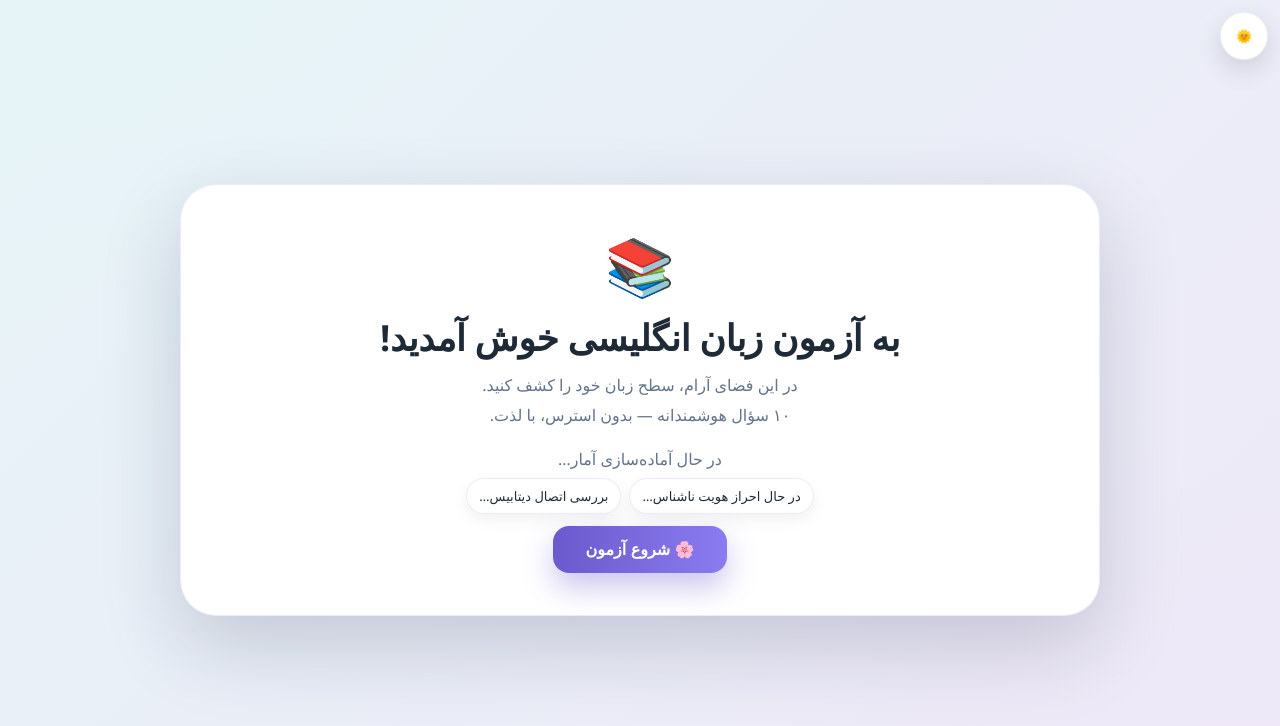
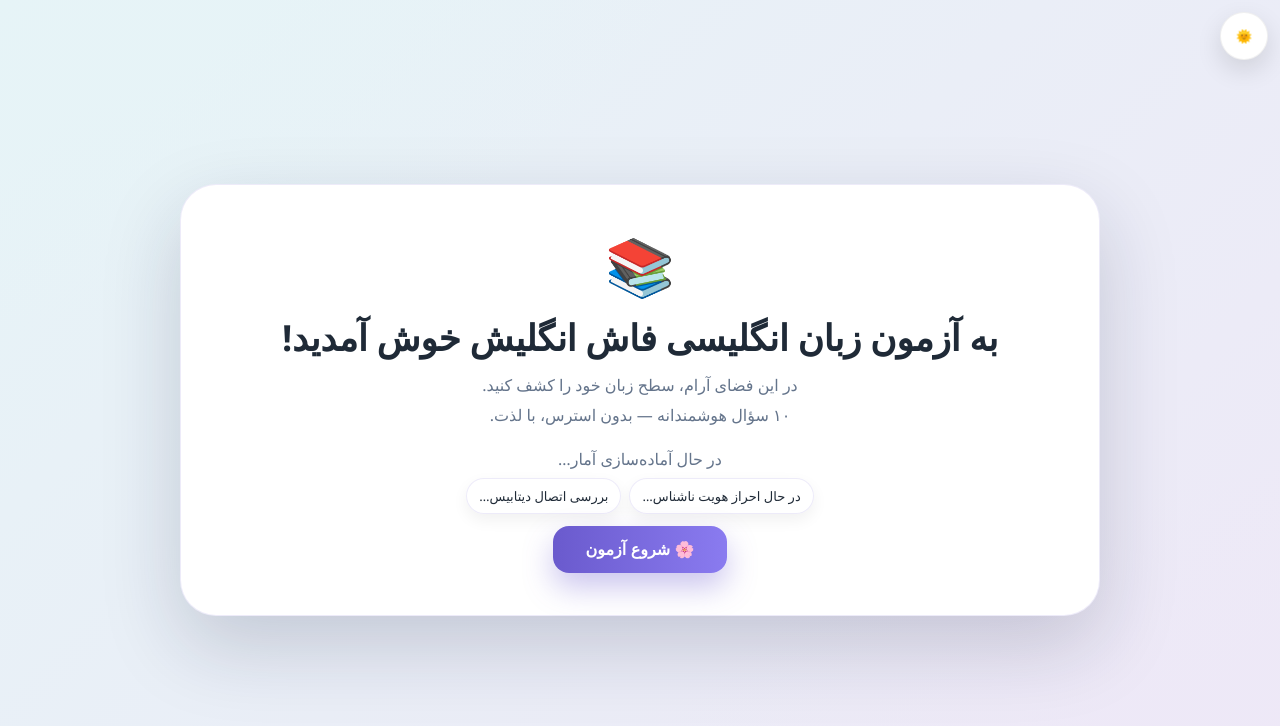
Before and after one commit to uniqe02us-code/LevelTest, a plain HTML site: page index.html in a window 1280 px wide. Drawn offline with Linux system fonts and the light colour scheme; no server answers; a small style sheet from the web is missing.

```diff
--- a/index.html
+++ b/index.html
@@ -140,7 +140,7 @@
   <main id="appWrap">
     <section id="welcome" class="card screen active" aria-live="polite">
       <div class="icon" aria-hidden="true">📚</div>
-      <h1>به آزمون زبان انگلیسی خوش آمدید!</h1>
+      <h1>به آزمون زبان انگلیسی فاش انگلیش خوش آمدید!</h1>
       <p class="lead">در این فضای آرام، سطح زبان خود را کشف کنید.<br>۱۰ سؤال هوشمندانه — بدون استرس، با لذت.</p>
       <p class="muted" id="statsWelcome">در حال آماده‌سازی آمار…</p>
       <div class="chips">
@@ -345,4 +345,5 @@
     async function finish(){ if(finished) return; finished=true; let score=0; for(let i=0;i<questions.length;i++) if(answers[i]===questions[i].correct) score++; document.getElementById('result-text').innerHTML=`امتیاز شما: <b>${score}</b> از 10`; document.getElementById('level-display').innerHTML=`<span class='pill'>${levelFrom(score)}</span>`; barFill.style.width='100%'; show('result'); confetti(); if(await waitAuth()) updateStats(); else { const el=document.getElementById('stats'); if(el) el.textContent='در حال انتظار برای اتصال امن…'; waitStats=true; } }
   </script>
 </body>
+
 </html>
```
